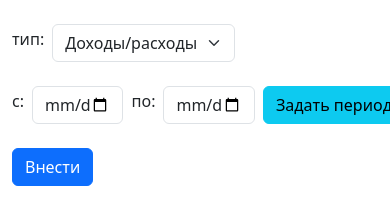
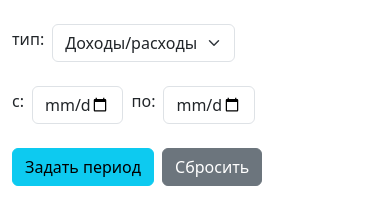
Before and after one commit to artyom-vetlugin/DjangoBudgetTracker, a Django app: page /budget/transactions/ in a window 390 px wide; the page is wider, and only the part inside the window is pictured. Shown: the part 76-286 px from the top of that part. Run offline with Django 4.2, Linux system fonts and the light colour scheme; the visitor is signed in with stand-in values (Sample User, id 1); data that the repository does not hold is empty; parts of the project's set-up code (start-up, migrations or seed data) failed here and were passed over.

Commit message:
Adjusted layout for mobile devices

```diff
--- a/budget_app/templates/budget_app/transactions.html
+++ b/budget_app/templates/budget_app/transactions.html
@@ -12,15 +12,20 @@
         </select>
     </div>
     <div class="mb-4">
-        <form method="get" action="." class="d-flex align-items-center">
+        <form method="get" action="." class="mb-4">
+            <div class="d-flex align-items-center">
                 <label for="start_date" class="form-label me-2">с:</label>
                 <input type="date" name="start_date" id="start_date" class="form-control w-25 me-2" value="{{ request.GET.start_date }}">
                 <label for="end_date" class="form-label me-2">по:</label>
                 <input type="date" name="end_date" id="end_date" class="form-control w-25 me-2" value="{{ request.GET.end_date }}">
                 <input type="hidden" name="sort" value="{{ request.GET.sort|default:'date' }}">
                 <input type="hidden" name="order" value="{{ request.GET.order|default:'asc' }}">
+            </div>
+            <br>
+            <div class="d-flex align-items-center">
                 <input type="submit" value="Задать период" class="btn btn-info me-2">
                 <a href="{% url 'transactions.list' %}" class="btn btn-secondary">Сбросить</a>
+            </div>
         </form>
     </div>
     <div class="mb-4">
```
Also changed, not shown: budget_app/templates/budget_app/dashboard.html (+14 -3 lines), budget_project/settings.py (+2 -6 lines). Lines whose indentation alone changed are shown as unchanged.
